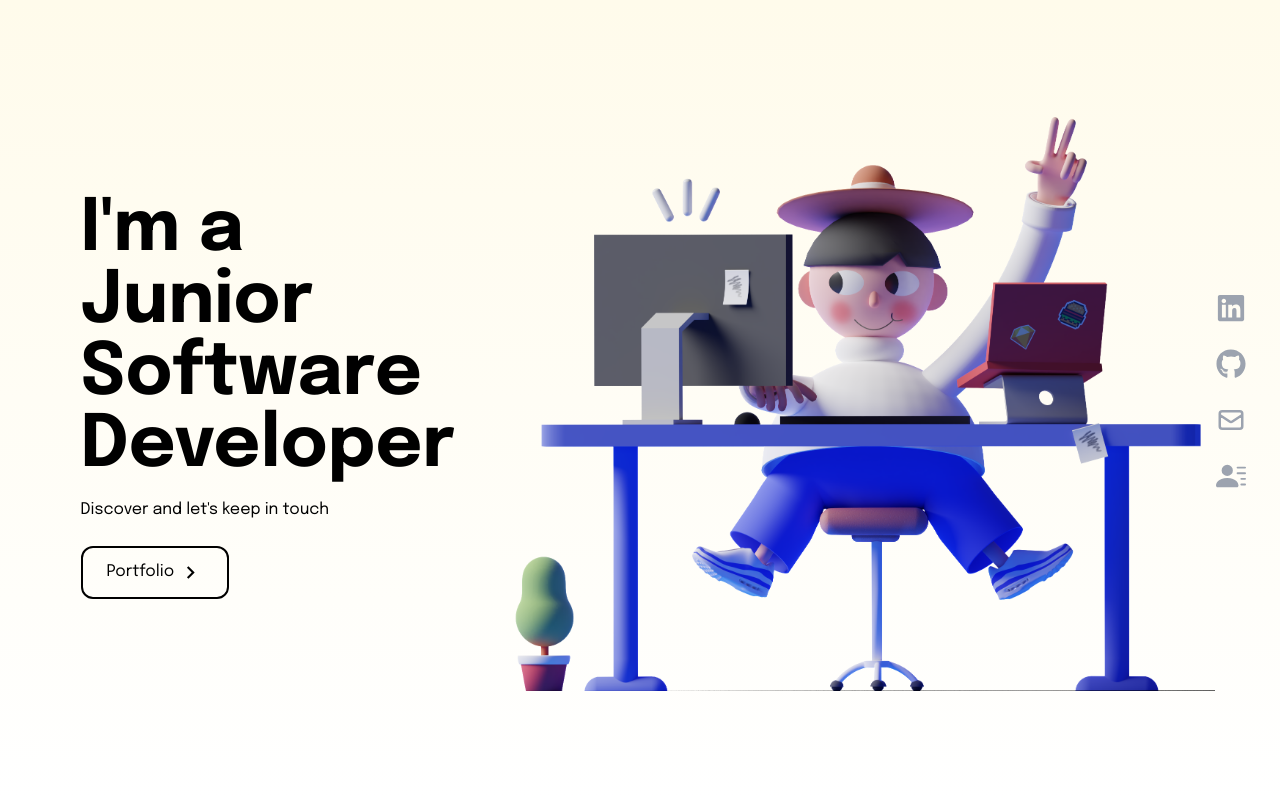
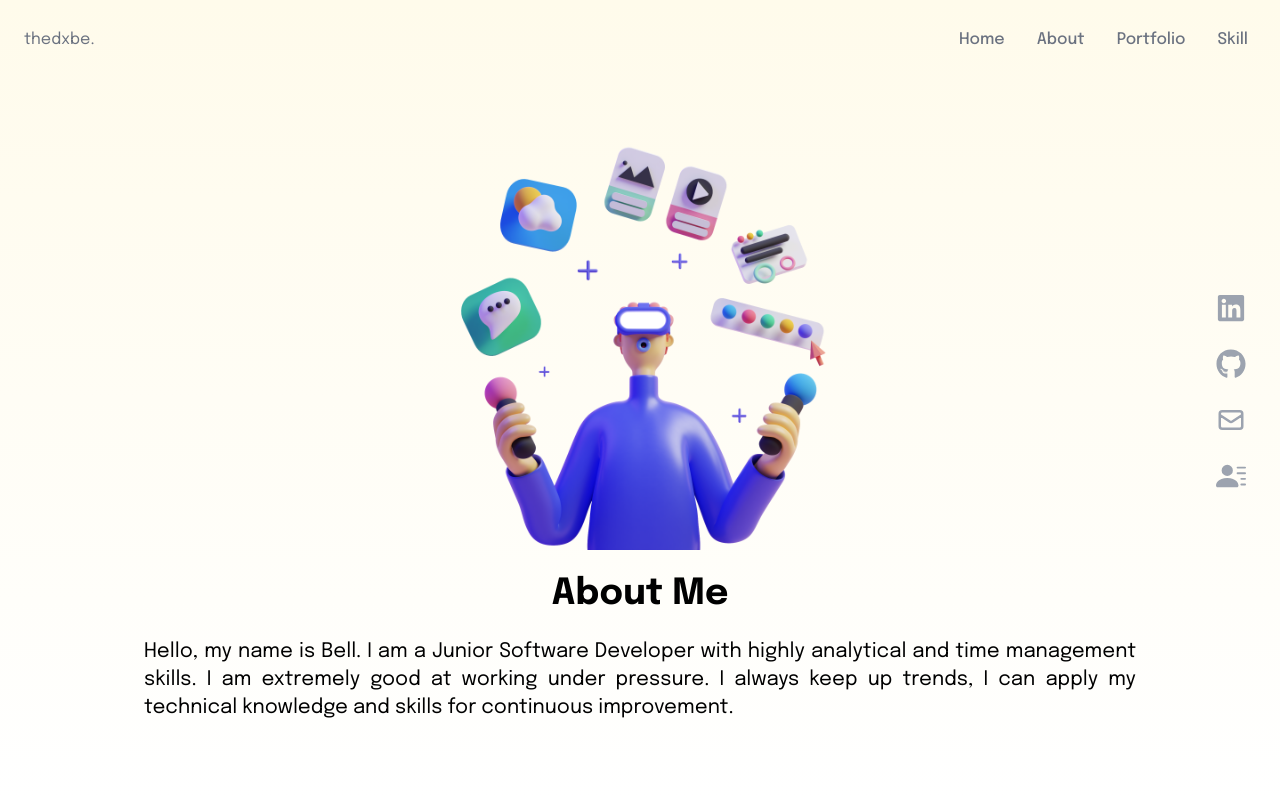
Before and after one commit to bbellducky/Portfolio, a React (Create React App) app: page / in a window 1280 px wide. Shown: the top 800 px of the page. Built offline with nearby package versions, Linux system fonts and the light colour scheme.

Commit message:
Update Navbar.js

```diff
--- a/src/Components/Navbar.js
+++ b/src/Components/Navbar.js
@@ -1,27 +1,61 @@
-import Landing from '../assets/Landing.png'
-import { MdOutlineKeyboardArrowRight } from 'react-icons/md'
-const Home = () => {
+import { useState } from 'react'
+import { FaBars, FaTimes } from 'react-icons/fa'
+import { Link } from 'react-scroll'
+
+const Navbar = () => {
+    const [nav, setNav] = useState(false)
+    const links = [
+        {
+            id: 1,
+            link: 'home'
+        },
+        {
+            id: 2,
+            link: 'about'
+        },
+
+        {
+            id: 3,
+            link: 'portfolio'
+        },
+        {
+            id: 4,
+            link: 'skill'
+        },
+    ]
     return (
-        <div name="home" className='flex h-screen w-full bg-gradient-to-b from-amber-50 to-white text-black'>
-            <div className='max-w-screen-lg mx-auto flex flex-col items-center justify-center h-full px-4 md:flex-row'>
-                <div className='flex flex-col justify-center h-full px-8'>
-                    <h3 className='text-4xl sm:text-7xl font-bold'>I'm a  Junior Software Developer </h3>
-                    <p className='py-4 mx-w-md text-black'>Discover and let's keep in touch</p>
+        <div className='flex justify-between items-center w-full h-20 px-4 text-gray-500  fixed '>
 
-                    <div>
-                    <button className='text-black w-fit px-6 py-3 my-2 flex items-center rounded-xl border-2 border-black'>
-                        Portfolio
-                        <span className='hover:rotate-90 duration-300'>
-                        <MdOutlineKeyboardArrowRight size={25} className="ml-1" />
-                        </span>
-                    </button>
-                    </div>
-                </div>
-                <img src={Landing} alt="3dmodel" className='mx-auto w-1/2 md:w-3/4 px-4' />
+            <div>
+                <h2 className='text-m ml-2 text-bold'>thedxbe.</h2>
+            </div>
 
-            </div>
+            <ul className="hidden md:flex">
+                {links.map(({ id, link }) => (
+                    <li key={id} className="px-4 cursor-pointer capitalize font-medium text-gray-500 hover:scale-105 duration-200">
+                        <Link to={link} smooth duration={500}>{link}
+                        </Link>
+                    </li>
+
+                ))}
+            </ul>
+
+           {/* <div onClick={() => setNav(!nav)} className='cursor-pointer pr-4 z-10 text-gray-500'>
+                 {nav ? <FaTimes size={30} /> : <FaBars size={30} />}
+                </div> */}
+
+            {nav && (
+                <ul className='flex flex-col justify-center items-center absolute top-0 left-0 w-full h-screen bg-gradient-to-b from-yellow-50 to-white text-gray-500'>
+
+                    {links.map(({ id, link }) => (
+                        <li key={id} className='px-4 cursor-pointer capitalize py-6 text-4xl'><Link to={link} smooth duration={500}>{link}
+                        </Link>
+                        </li>
+                    ))}
+                </ul>
+            )}
         </div>
     )
 }
 
-export default Home
+export default Navbar
```
